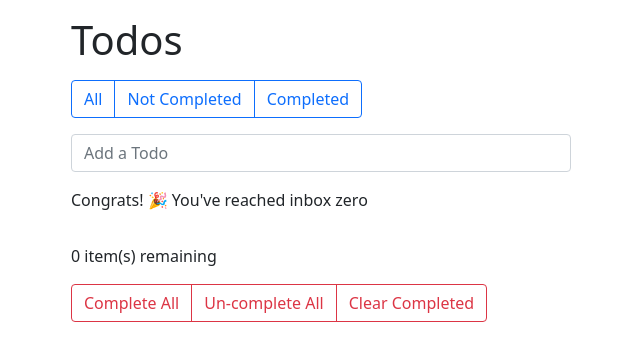
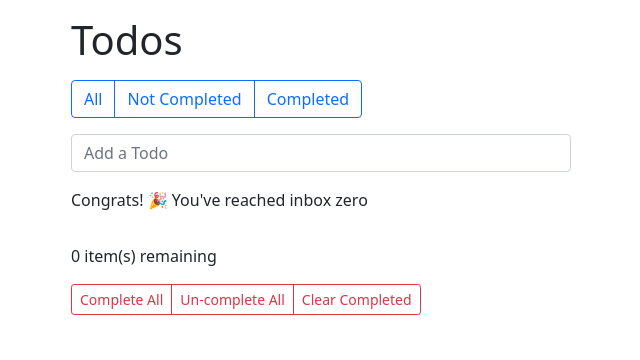
Before and after one commit to jamorford/ainc-todo-list, a React (Create React App) app in the folder app/: page / in a window 1280 px wide. Shown: the top 360 px of the page, without its empty margins (319-959 px from the left). Built offline with nearby package versions, Linux system fonts and the light colour scheme.

Commit message:
Split TodoList into more components

```diff
--- a/app/src/components/TodoList.js
+++ b/app/src/components/TodoList.js
@@ -1,6 +1,8 @@
 import React from 'react'
-import TodoItem from './TodoItem.js'
+import TodoListItem from './TodoListItem.js'
 import TodoListFilters from './TodoListFilters.js'
+import TodoListInput from './TodoListInput.js'
+import TodoListActions from './TodoListActions.js'
 
 function TodoList() {
   // Setup todo state and populate with local storage value on start
@@ -31,9 +33,6 @@ function TodoList() {
     initialFilters.archived = false
     return initialFilters
   })
-
-  // Value inside the "Add a Todo" input textbox
-  let [newTodoInput, setNewTodoInput] = React.useState('')
 
   // --- LOCAL STORAGE PERSISTANCE --- //
   // Save the updated todo list to local storage, then update the React state
@@ -73,30 +72,6 @@ function TodoList() {
     setTodos(newTodos)
   }
 
-  // --- COMPLETED ACTIONS --- //
-  // Set the completed flag on all non-archived tasks
-  function setTodoCompletedAll(status) {
-    let newTodos = [...todos]
-    newTodos.forEach((todo, index) => {
-      if (!todo.archived) {
-        newTodos[index].completed = status
-      }
-    })
-    setTodos(newTodos)
-  }
-
-  // Set the archived flag on all completed, non-archived tasks
-  function setTodoArchivedCompleted() {
-    let newTodos = [...todos]
-    newTodos.forEach((todo, index) => {
-      if (!todo.archived && todo.completed) {
-        newTodos[index].archived = true
-      }
-    })
-    setTodos(newTodos)
-  }
-
-
   // Filter the todos based on filter state and store results as a local variable
   // This will be re-calculated on each re-render
   let todosFiltered = todos
@@ -121,27 +96,18 @@ function TodoList() {
 
   return (
     <>
-      <TodoListFilters filters={filters} setFilters={setFilters}/>
-      <input
-        type="text"
-        placeholder="Add a Todo"
-        className="form-control mb-3"
-        value={newTodoInput}
-        onChange={e => setNewTodoInput(e.target.value)}
-        onKeyUp={e => {
-          if (e.key === 'Enter') {
-            addTodo(e.target.value)
-            setNewTodoInput('')
-          }
-        }}
+      <TodoListFilters
+        filters={filters}
+        setFilters={setFilters}
         />
+      <TodoListInput addTodo={addTodo}/>
       <div>
         {todosFiltered.length === 0 && filters.completed === undefined && <p>Congrats! &#127881; You've reached inbox zero</p>}
         {todosFiltered.length === 0 && filters.completed === true && <p>There are no complete tasks</p>}
         {todosFiltered.length === 0 && filters.completed === false && <p>There are no incomplete tasks</p>}
-        <ul class="list-group mb-3">
+        <ul className="list-group mb-3">
           {todosFiltered.map(item =>
-            <TodoItem
+            <TodoListItem
               key={item.data.id}
               name={item.data.name}
               completed={item.data.completed}
@@ -152,26 +118,10 @@ function TodoList() {
         </ul>
       </div>
       <p className="me-2">{todosFilteredCompleted.length} item(s) remaining</p>
-      <div className="btn-group mb-3" role="group" aria-label="Actions">
-        <input
-          type="button"
-          value="Complete All"
-          className="btn btn-outline-danger"
-          onClick={() => setTodoCompletedAll(true)}
-          />
-        <input
-          type="button"
-          value="Un-complete All"
-          className="btn btn-outline-danger"
-          onClick={() => setTodoCompletedAll(false)}
-          />
-        <input
-          type="button"
-          value="Clear Completed"
-          className="btn btn-outline-danger"
-          onClick={() => setTodoArchivedCompleted()}
-          />
-      </div>
+      <TodoListActions
+        todos={todos}
+        setTodos={setTodos}
+        />
     </>
   )
 }
--- /dev/null
+++ b/app/src/components/TodoListActions.js
@@ -0,0 +1,48 @@
+function TodoListActions({todos, setTodos}) {
+  // Set the completed flag on all non-archived tasks
+  function setTodoCompletedAll(status) {
+    let newTodos = [...todos]
+    newTodos.forEach((todo, index) => {
+      if (!todo.archived) {
+        newTodos[index].completed = status
+      }
+    })
+    setTodos(newTodos)
+  }
+
+  // Set the archived flag on all completed, non-archived tasks
+  function setTodoArchivedCompleted() {
+    let newTodos = [...todos]
+    newTodos.forEach((todo, index) => {
+      if (!todo.archived && todo.completed) {
+        newTodos[index].archived = true
+      }
+    })
+    setTodos(newTodos)
+  }
+
+  return (
+    <div className="btn-group btn-group-sm mb-3" role="group" aria-label="Actions">
+      <input
+        type="button"
+        value="Complete All"
+        className="btn btn-outline-danger"
+        onClick={() => setTodoCompletedAll(true)}
+        />
+      <input
+        type="button"
+        value="Un-complete All"
+        className="btn btn-outline-danger"
+        onClick={() => setTodoCompletedAll(false)}
+        />
+      <input
+        type="button"
+        value="Clear Completed"
+        className="btn btn-outline-danger"
+        onClick={() => setTodoArchivedCompleted()}
+        />
+    </div>
+  )
+}
+
+export default TodoListActions
--- /dev/null
+++ b/app/src/components/TodoListInput.js
@@ -0,0 +1,24 @@
+import React from 'react'
+
+function TodoListInput({addTodo}) {
+  // Value inside the "Add a Todo" input textbox
+  let [newTodoInput, setNewTodoInput] = React.useState('')
+
+  return (
+    <input
+      type="text"
+      placeholder="Add a Todo"
+      className="form-control mb-3"
+      value={newTodoInput}
+      onChange={e => setNewTodoInput(e.target.value)}
+      onKeyUp={e => {
+        if (e.key === 'Enter') {
+          addTodo(e.target.value)
+          setNewTodoInput('')
+        }
+      }}
+      />
+  )
+}
+
+export default TodoListInput
--- a/app/src/components/TodoItem.js
+++ b/app/src/components/TodoListItem.js
@@ -2,7 +2,7 @@ import React from 'react'
 
 function TodoItem({name, completed, actionCompleted, actionArchive}) {
   return (
-    <li class="list-group-item">
+    <li className="list-group-item">
       <div className="d-flex justify-content-between">
         <div>
           <input
```
